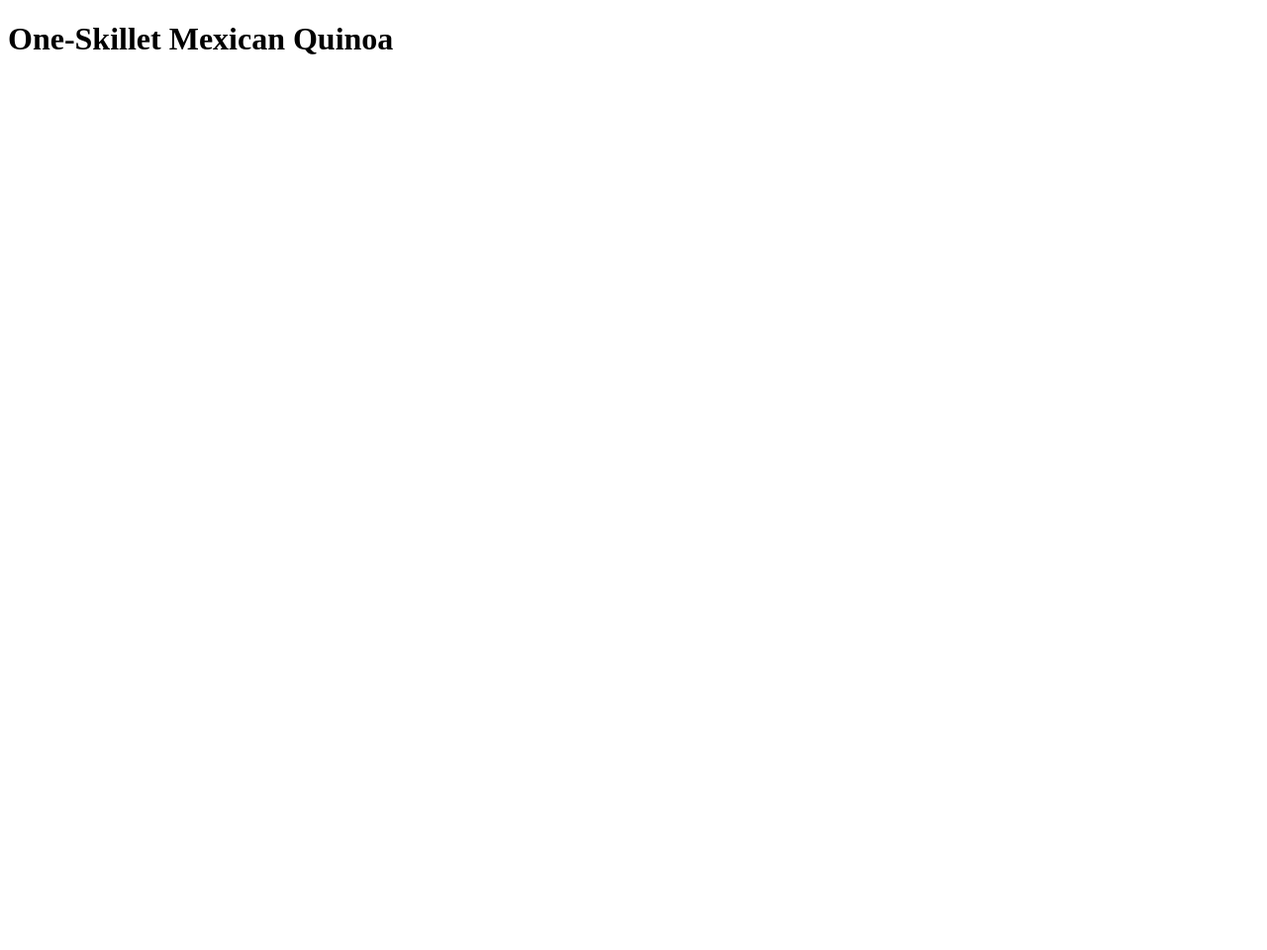
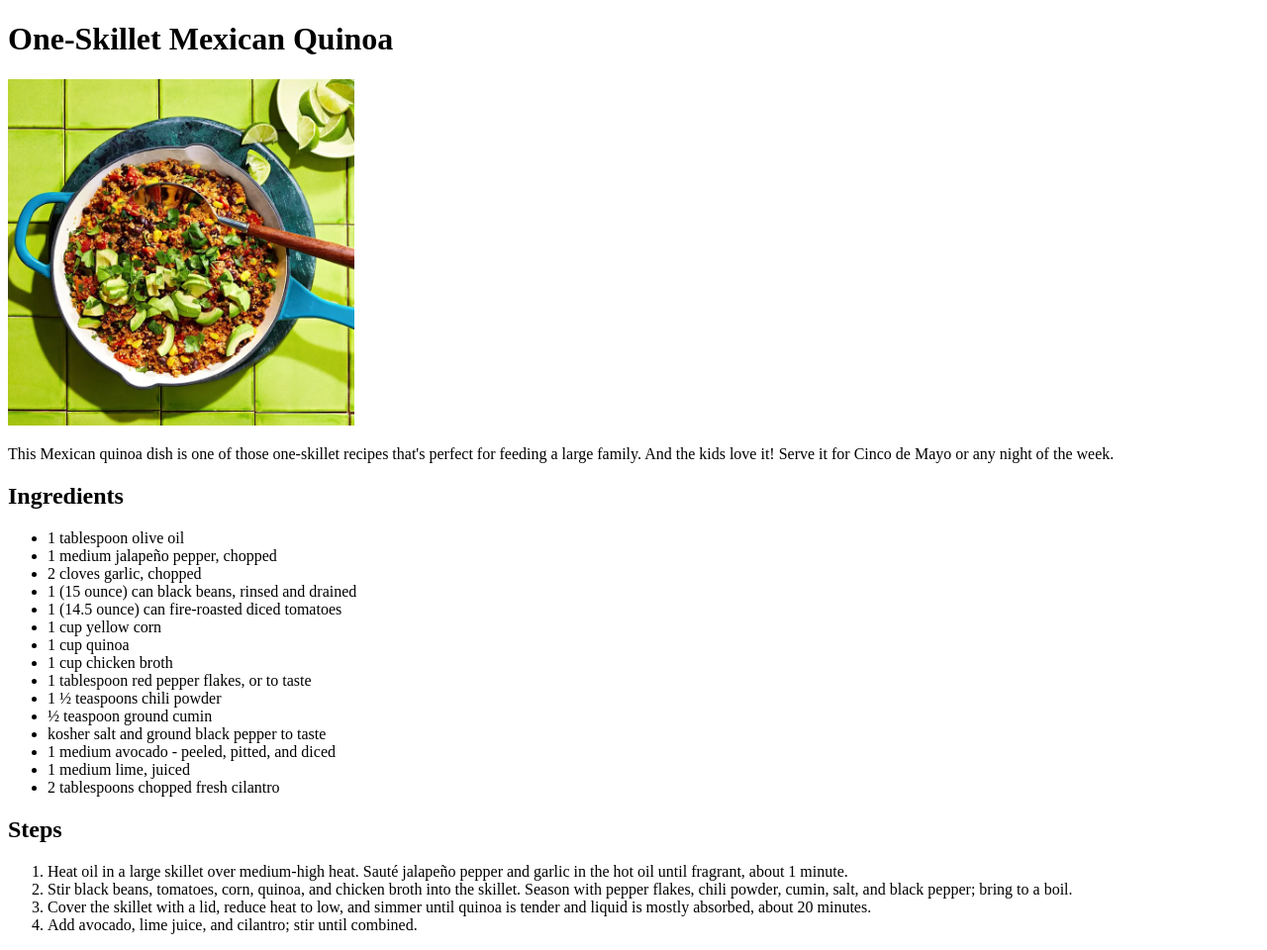
Before and after one commit to HasanMaaraj/odin-recipes, a plain HTML site: page recipes/quinoa.html in a window 1280 px wide. Shown: the whole page at 99% size. Before the commit the page ends 800 px from the top, so only its background shows below. Drawn offline with Linux system fonts and the light colour scheme.

Commit message:
Add quinoa recipe page content

```diff
--- a/recipes/quinoa.html
+++ b/recipes/quinoa.html
@@ -6,5 +6,32 @@
 </head>
 <body>
     <h1>One-Skillet Mexican Quinoa</h1>
+    <img src="../images/quinoa.webp" width="350" height="350">
+    <p>This Mexican quinoa dish is one of those one-skillet recipes that's perfect for feeding a large family. And the kids love it! Serve it for Cinco de Mayo or any night of the week.</p>
+    <h2>Ingredients</h2>
+    <ul>
+        <li>1 tablespoon olive oil</li>
+        <li>1 medium jalapeño pepper, chopped</li>
+        <li>2 cloves garlic, chopped</li>
+        <li>1 (15 ounce) can black beans, rinsed and drained</li>
+        <li>1 (14.5 ounce) can fire-roasted diced tomatoes</li>
+        <li>1 cup yellow corn</li>
+        <li>1 cup quinoa</li>
+        <li>1 cup chicken broth</li>
+        <li>1 tablespoon red pepper flakes, or to taste</li>
+        <li>1 ½ teaspoons chili powder</li>
+        <li>½ teaspoon ground cumin</li>
+        <li>kosher salt and ground black pepper to taste</li>
+        <li>1 medium avocado - peeled, pitted, and diced</li>
+        <li>1 medium lime, juiced</li>
+        <li>2 tablespoons chopped fresh cilantro</li>
+    </ul>
+    <h2>Steps</h2>
+    <ol>
+        <li>Heat oil in a large skillet over medium-high heat. Sauté jalapeño pepper and garlic in the hot oil until fragrant, about 1 minute.</li>
+        <li>Stir black beans, tomatoes, corn, quinoa, and chicken broth into the skillet. Season with pepper flakes, chili powder, cumin, salt, and black pepper; bring to a boil.</li>
+        <li>Cover the skillet with a lid, reduce heat to low, and simmer until quinoa is tender and liquid is mostly absorbed, about 20 minutes.</li>
+        <li>Add avocado, lime juice, and cilantro; stir until combined.</li>
+    </ol>
 </body>
 </html>
```
